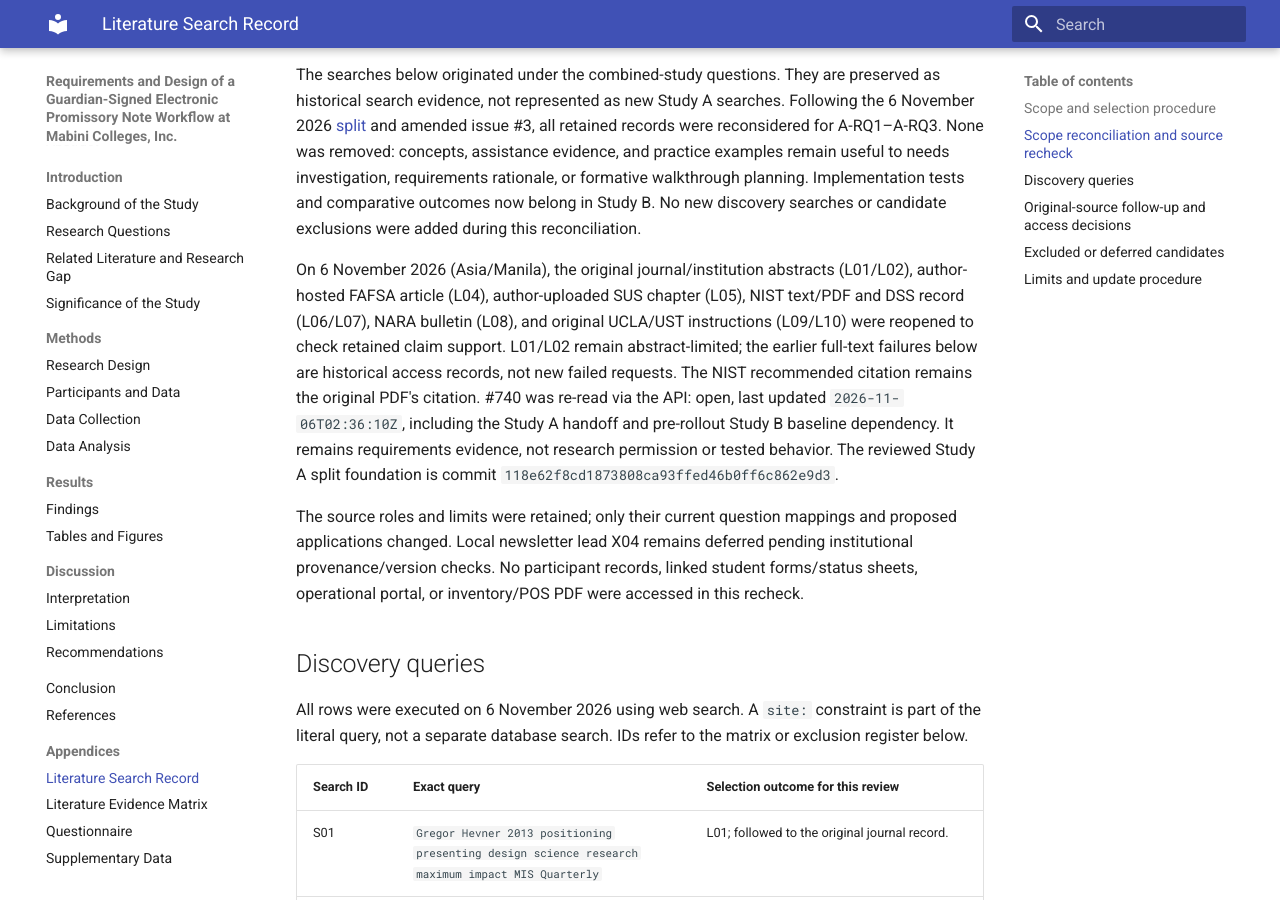
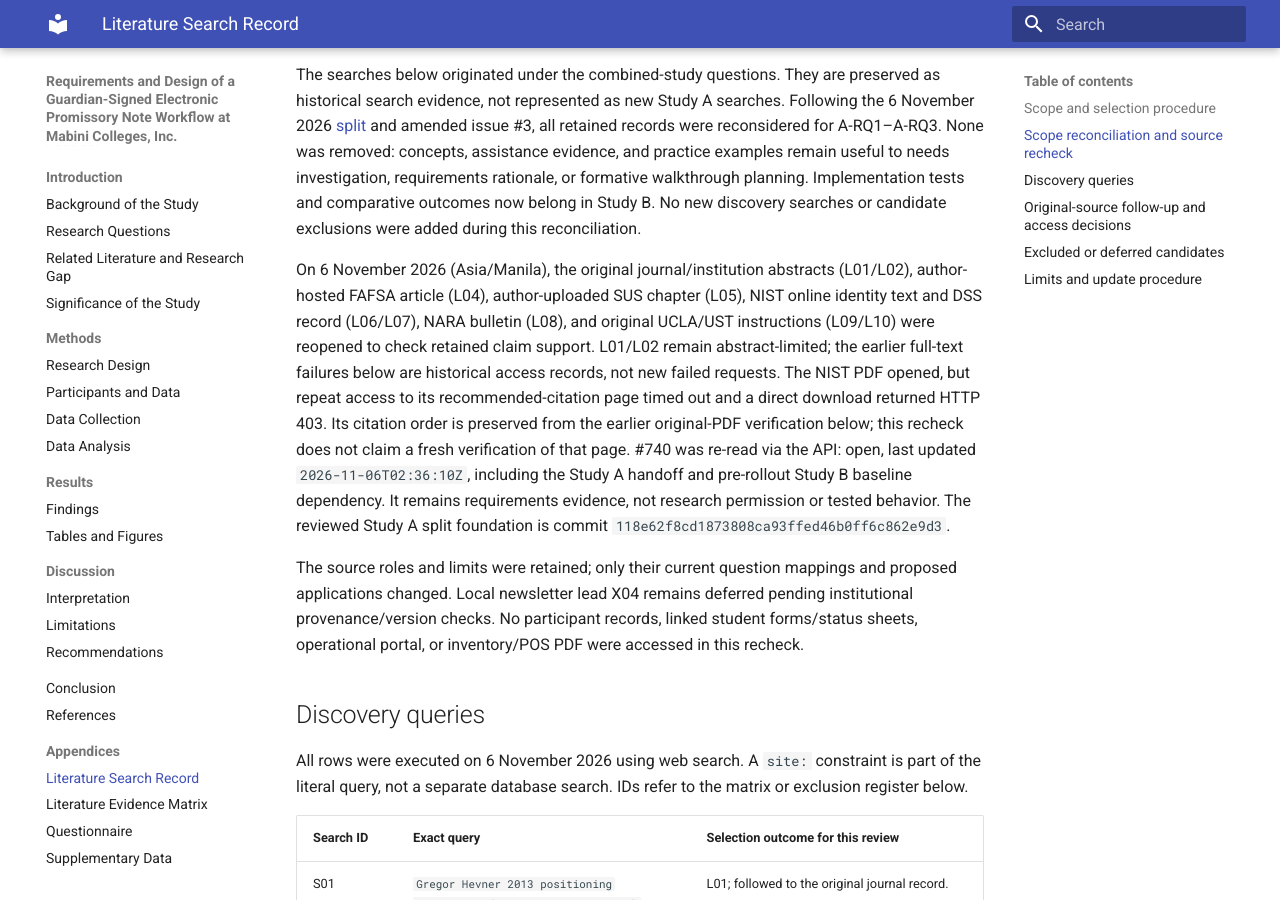
Before and after one commit to frankablao/guardian-signed-promissory-note-research, an MkDocs documentation site: the page built from docs/appendices/literature-search.md, in a window 1280 px wide and 900 px high, scrolled down 1064 px. Built offline with MkDocs 1.6.1 and Material for MkDocs 9.7.7, drawn with Linux system fonts in a browser that asks for light colours.

Commit message:
docs: disclose NIST citation-page recheck access limit
Keep earlier original-source verification distinct from the current recheck.

Refs #3

```diff
--- a/docs/appendices/literature-search.md
+++ b/docs/appendices/literature-search.md
@@ -19,7 +19,7 @@ The register records the candidates selected for source inspection and the exclu
 
 The searches below originated under the combined-study questions. They are preserved as historical search evidence, not represented as new Study A searches. Following the 6 November 2026 [split](../study-split.md) and amended issue #3, all retained records were reconsidered for A-RQ1–A-RQ3. None was removed: concepts, assistance evidence, and practice examples remain useful to needs investigation, requirements rationale, or formative walkthrough planning. Implementation tests and comparative outcomes now belong in Study B. No new discovery searches or candidate exclusions were added during this reconciliation.
 
-On 6 November 2026 (Asia/Manila), the original journal/institution abstracts (L01/L02), author-hosted FAFSA article (L04), author-uploaded SUS chapter (L05), NIST text/PDF and DSS record (L06/L07), NARA bulletin (L08), and original UCLA/UST instructions (L09/L10) were reopened to check retained claim support. L01/L02 remain abstract-limited; the earlier full-text failures below are historical access records, not new failed requests. The NIST recommended citation remains the original PDF's citation. #740 was re-read via the API: open, last updated `2026-11-06T02:36:10Z`, including the Study A handoff and pre-rollout Study B baseline dependency. It remains requirements evidence, not research permission or tested behavior. The reviewed Study A split foundation is commit `118e62f8cd1873808ca93ffed46b0ff6c862e9d3`.
+On 6 November 2026 (Asia/Manila), the original journal/institution abstracts (L01/L02), author-hosted FAFSA article (L04), author-uploaded SUS chapter (L05), NIST online identity text and DSS record (L06/L07), NARA bulletin (L08), and original UCLA/UST instructions (L09/L10) were reopened to check retained claim support. L01/L02 remain abstract-limited; the earlier full-text failures below are historical access records, not new failed requests. The NIST PDF opened, but repeat access to its recommended-citation page timed out and a direct download returned HTTP 403. Its citation order is preserved from the earlier original-PDF verification below; this recheck does not claim a fresh verification of that page. #740 was re-read via the API: open, last updated `2026-11-06T02:36:10Z`, including the Study A handoff and pre-rollout Study B baseline dependency. It remains requirements evidence, not research permission or tested behavior. The reviewed Study A split foundation is commit `118e62f8cd1873808ca93ffed46b0ff6c862e9d3`.
 
 The source roles and limits were retained; only their current question mappings and proposed applications changed. Local newsletter lead X04 remains deferred pending institutional provenance/version checks. No participant records, linked student forms/status sheets, operational portal, or inventory/POS PDF were accessed in this recheck.
 
```
